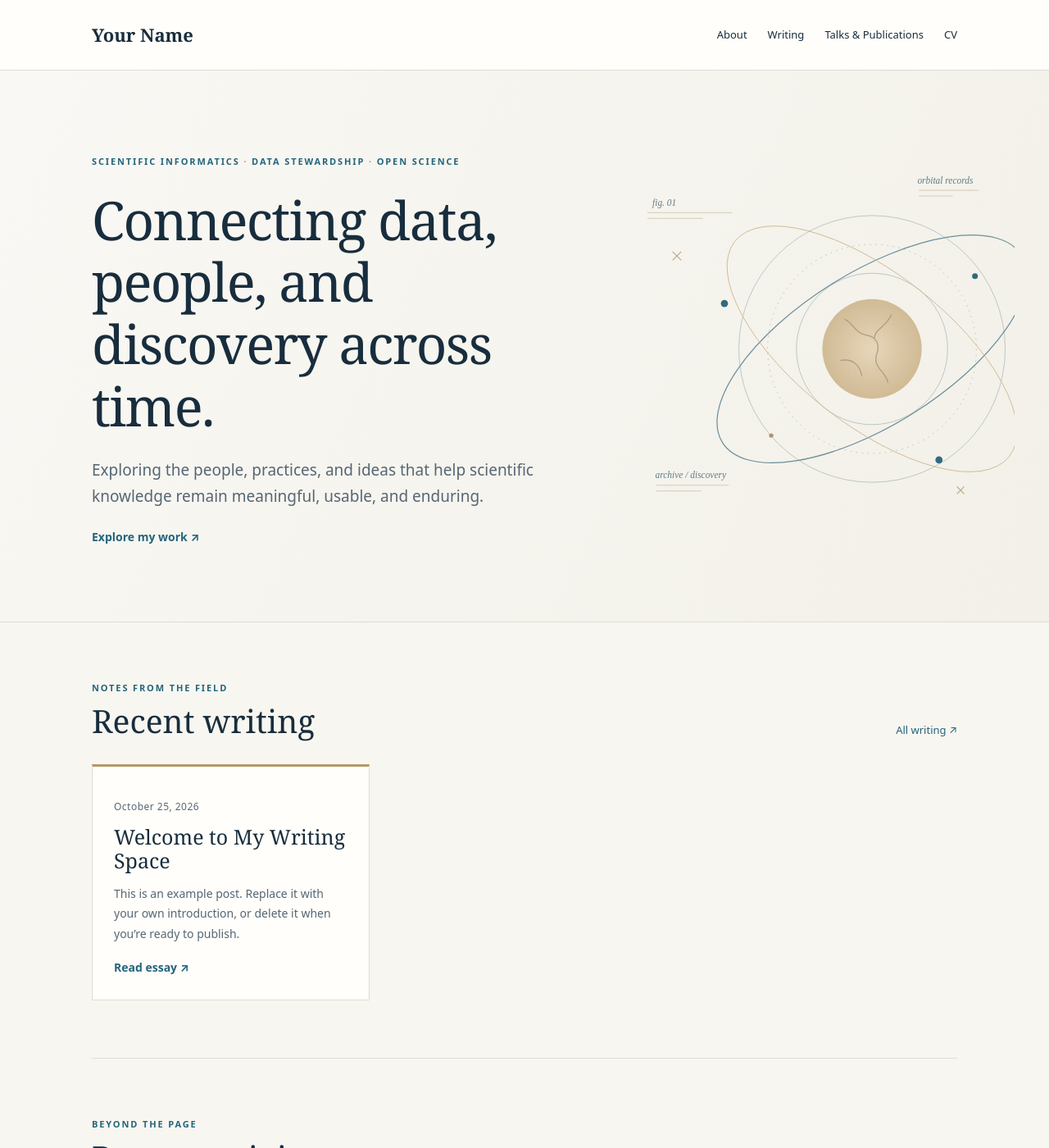
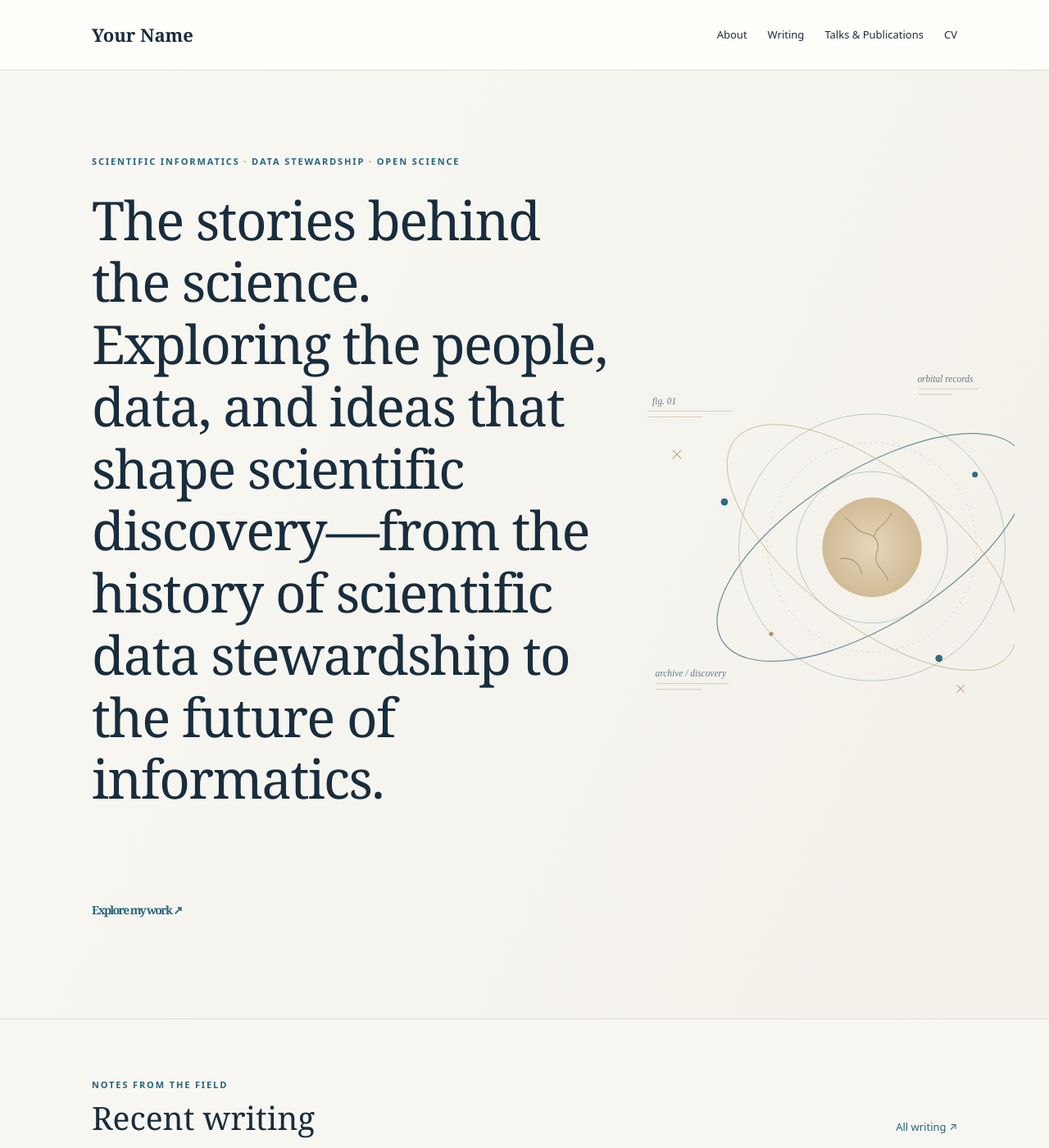
Before and after one commit to kbugbee1/kbugbee1.github.io, a Jekyll site: the page built from index.html, in a window 1280 px wide and 1400 px high. Shown: the whole window at 82% size. Built offline with Jekyll 4.4.1, drawn with Linux system fonts in a browser that asks for light colours.

Commit message:
Update index.html
Changed introduction

```diff
--- a/index.html
+++ b/index.html
@@ -1,6 +1,8 @@
 ---
 layout: default
 ---
-<section class="hero"><div class="wrap hero-grid"><div class="hero-copy"><p class="eyebrow">Scientific informatics <span class="dot">·</span> Data stewardship <span class="dot">·</span> Open science</p><h1>Connecting data, people, and discovery across time.</h1><p class="lead">Exploring the people, practices, and ideas that help scientific knowledge remain meaningful, usable, and enduring.</p><a class="text-link" href="{{ '/about/' | relative_url }}">Explore my work <span aria-hidden="true">↗</span></a></div><div class="hero-art" aria-hidden="true"><img src="{{ '/assets/images/orbit-archive.svg' | relative_url }}" alt=""></div></div></section>
+<section class="hero"><div class="wrap hero-grid"><div class="hero-copy"><p class="eyebrow">Scientific informatics <span class="dot">·</span> Data stewardship <span class="dot">·</span> Open science</p><h1>The stories behind the science.
+
+Exploring the people, data, and ideas that shape scientific discovery—from the history of scientific data stewardship to the future of informatics.</p><a class="text-link" href="{{ '/about/' | relative_url }}">Explore my work <span aria-hidden="true">↗</span></a></div><div class="hero-art" aria-hidden="true"><img src="{{ '/assets/images/orbit-archive.svg' | relative_url }}" alt=""></div></div></section>
 <div class="wrap"><section class="section"><div class="section-heading"><div><p class="section-label">Notes from the field</p><h2>Recent writing</h2></div><a href="{{ '/writing/' | relative_url }}">All writing ↗</a></div><div class="post-grid">{% for post in site.posts limit:3 %}<article class="post-card"><p class="date">{{ post.date | date: '%B %-d, %Y' }}</p><h3><a href="{{ post.url | relative_url }}">{{ post.title }}</a></h3><p>{{ post.excerpt | strip_html | truncatewords: 32 }}</p><a class="text-link" href="{{ post.url | relative_url }}">Read essay ↗</a></article>{% endfor %}</div></section>
 <section class="section activity-section"><div class="section-heading"><div><p class="section-label">Beyond the page</p><h2>Recent activity</h2></div></div><p class="intro-small">A space for selected talks, projects, events, and professional milestones.</p><div class="activity-placeholder"><span class="mini-orbit" aria-hidden="true">✧</span><p>Update this area in <code>index.html</code> when you have news to share.</p></div></section></div>
```
